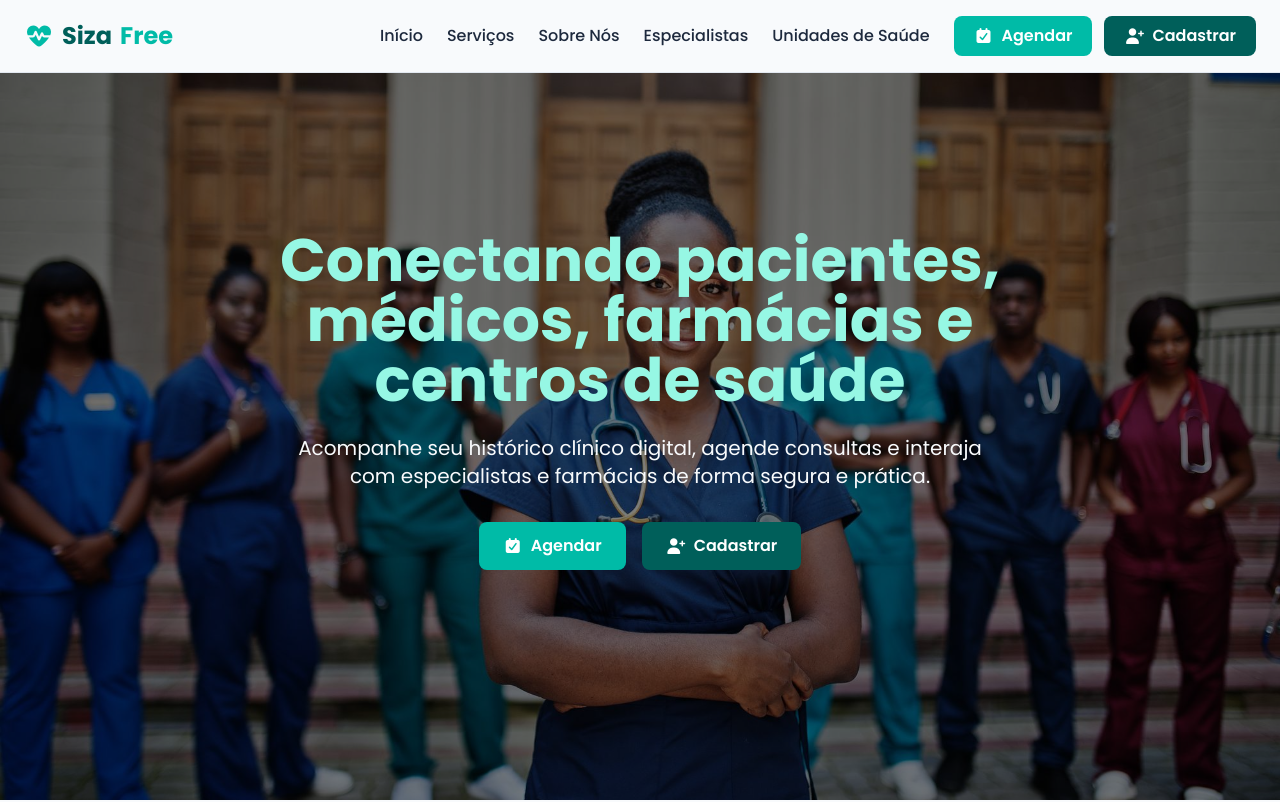
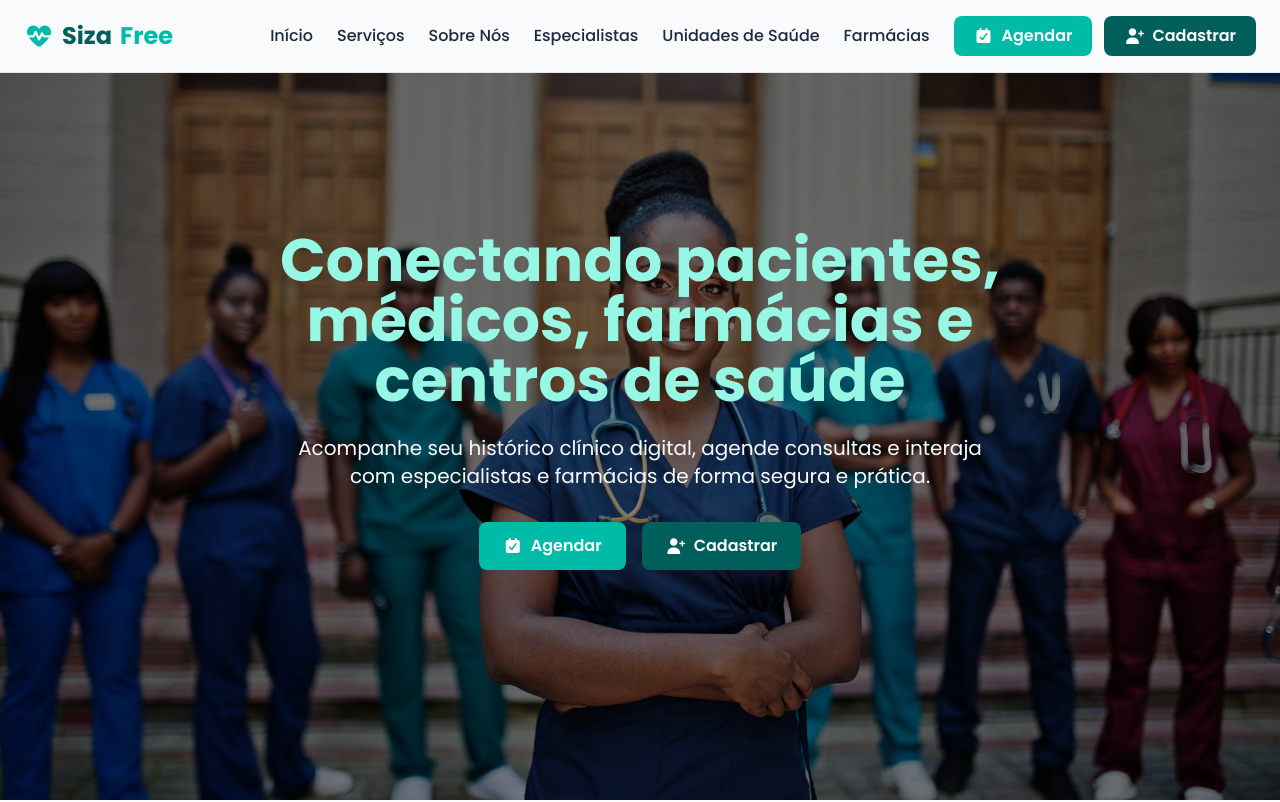
Before and after one commit to nsimba-afonso-nwayami/sizafree, a React (Vite) app: page / in a window 1280 px wide. Shown: the top 802 px of the page. Built offline with nearby package versions, Linux system fonts and the light colour scheme.

Commit message:
Item farmácias adicionado no  menu

```diff
--- a/src/components/header/Header.jsx
+++ b/src/components/header/Header.jsx
@@ -66,6 +66,12 @@ export default function Header() {
           >
             Unidades de Saúde
           </Link>
+          <Link
+            to="/farmacias"
+            className="text-slate-800 font-medium hover:text-teal-500 transition w-full md:w-auto text-center md:text-left"
+          >
+            Farmácias
+          </Link>
 
           {/* Botões CTA */}
           <div className="flex flex-col md:flex-row gap-3 mt-2 md:mt-0 w-full md:w-auto">
```
